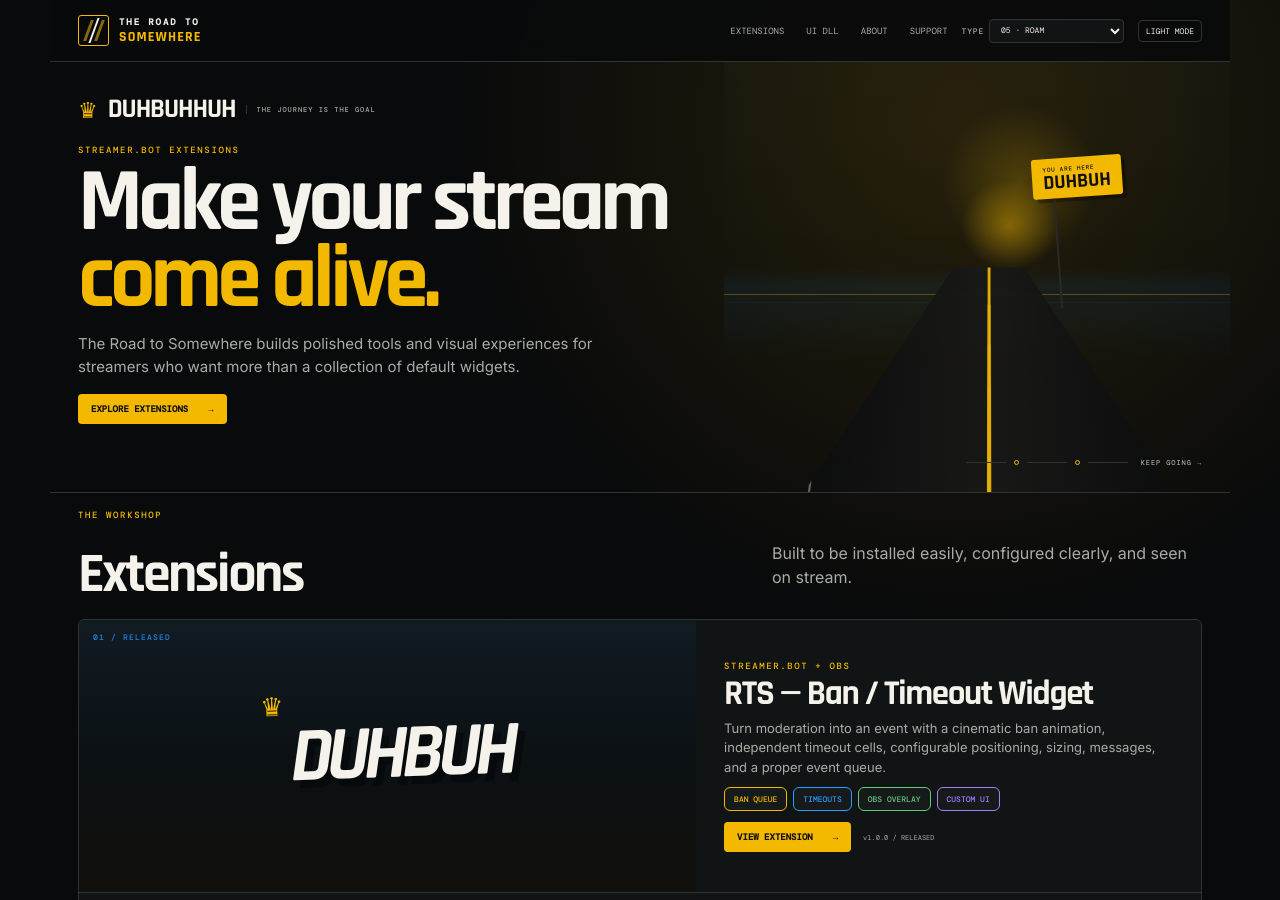
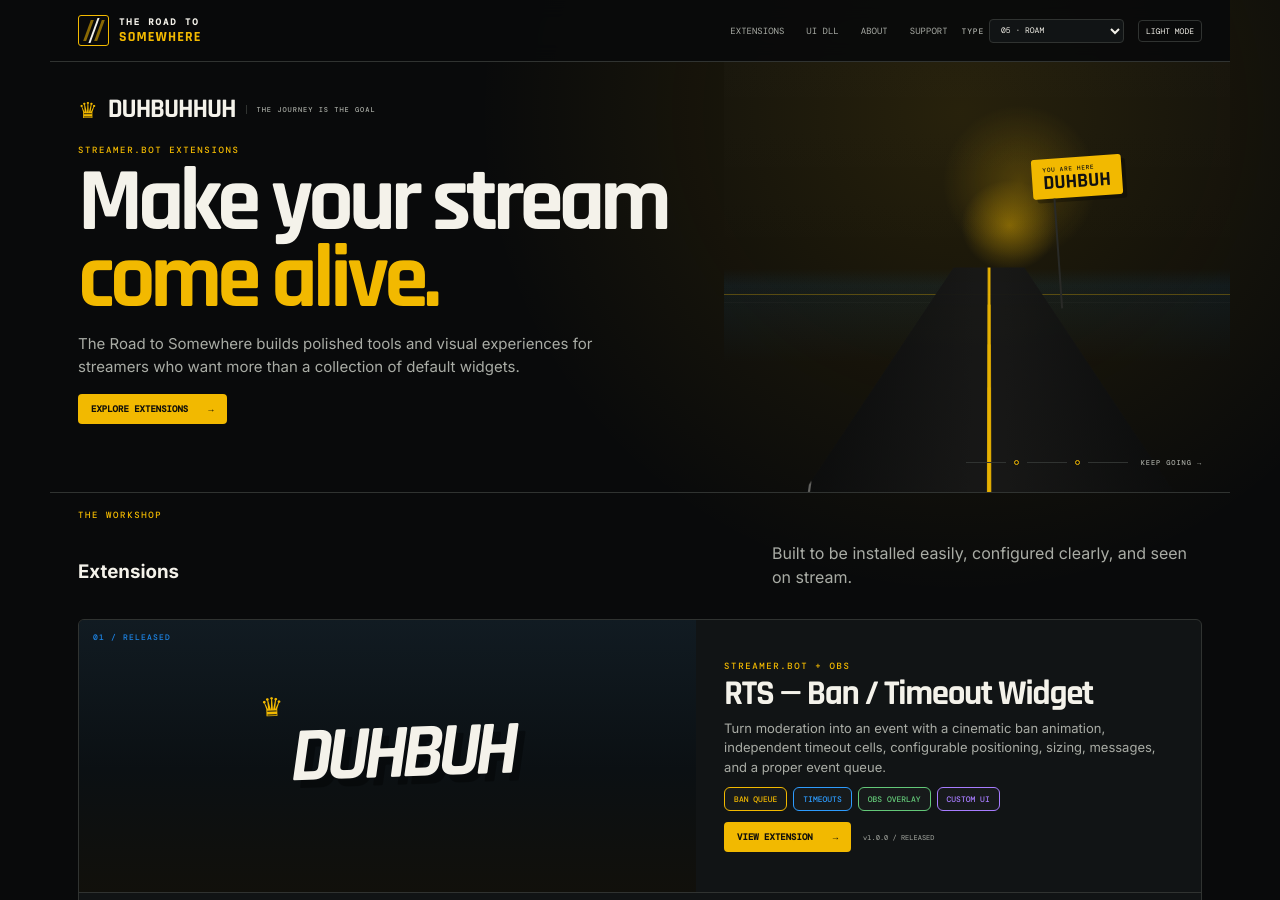
Before and after one commit to DizzyBHigh/road-to-somewhere, a Jekyll site: the page built from index.html, in a window 1280 px wide and 900 px high. Built offline with Jekyll 4.4.1, drawn with Linux system fonts in a browser that asks for light colours.

Commit message:
Adjust section kicker and heading hierarchy

```diff
--- a/index.html
+++ b/index.html
@@ -6,7 +6,7 @@
 {% assign rts = site.data.rts_ban_timeout %}
 <main>
   <section class="hero"><div class="hero-main"><div class="dbhh-lockup"><span class="crown" aria-hidden="true">♛</span><span class="dbhh-name">DuhBuhHuh</span><span class="dbhh-tag">THE JOURNEY IS THE GOAL</span></div><div class="eyebrow">STREAMER.BOT EXTENSIONS</div><h1>Make your stream<br><em>come alive.</em></h1><p class="hero-copy">The Road to Somewhere builds polished tools and visual experiences for streamers who want more than a collection of default widgets.</p><a class="button" href="#extensions">Explore extensions <span>→</span></a></div><div class="hero-road-art" aria-hidden="true"><div class="hero-road-sky"></div><div class="hero-road-horizon"></div><div class="hero-road"><i></i><b></b></div><div class="hero-road-sign"><span>YOU ARE HERE</span><strong>DUHBUH</strong></div></div><div class="route-line" aria-hidden="true"><span></span><i></i><span></span><i></i><span></span><b>KEEP GOING →</b></div></section>
-  <section id="extensions" class="section"><div class="section-kicker">THE WORKSHOP</div><div class="section-heading"><h2>Extensions</h2><p>Built to be installed easily, configured clearly, and seen on stream.</p></div><article class="product-card"><div class="product-art"><div class="product-badge">01 / {{ rts.status }}</div><div class="van-lockup"><span class="crown">♛</span><span class="van">DUHBUH</span></div></div><div class="product-info"><div class="product-type">{{ rts.type }}</div><h3>{{ rts.product }}</h3><p>{{ rts.description }}</p><div class="tags">{% for tag in rts.tags %}<span class="{{ tag.class }}">{{ tag.label }}</span>{% endfor %}</div><div class="product-actions"><a class="button" href="{{ rts.url | relative_url }}">View extension <span>→</span></a><span class="status">v{{ rts.version }} / {{ rts.status }}</span></div></div><div class="product-card-footer"><span>01</span><strong>{{ rts.footerLabel }}</strong><span>v{{ rts.version }}</span></div></article></section>
-  <section id="about" class="section split"><div><div class="section-kicker">THE IDEA</div><h2>Tools and Widgets with a purpose.</h2></div><div class="copy"><p>The Road to Somewhere is a collection of Streamer.bot extensions designed to help you <span class="accent-text">REACT</span> to <span class="accent-text">EVENTS</span> and <span class="accent-text">INTERACTIONS</span> from your <span class="accent-text">AUDIENCE</span> and streaming <span class="accent-text">PLATFORMS</span> to help make your stream more <span class="accent-text">ENGAGING</span>.</p><p>Each extension is designed as a complete experience: Streamer.bot code, polished overlays, custom settings, clear documentation, and sensible installation.</p></div></section>
-  <section id="support" class="section support"><div class="section-kicker">NEED A HAND?</div><h2>Every extension comes with documentation that tells you what to do — and why.</h2><p>Installation steps, settings references, troubleshooting, and release notes will live alongside each product.</p></section>
+  <section id="extensions" class="section"><div class="section-kicker">THE WORKSHOP</div><div class="section-heading"><h3>Extensions</h3><p>Built to be installed easily, configured clearly, and seen on stream.</p></div><article class="product-card"><div class="product-art"><div class="product-badge">01 / {{ rts.status }}</div><div class="van-lockup"><span class="crown">♛</span><span class="van">DUHBUH</span></div></div><div class="product-info"><div class="product-type">{{ rts.type }}</div><h3>{{ rts.product }}</h3><p>{{ rts.description }}</p><div class="tags">{% for tag in rts.tags %}<span class="{{ tag.class }}">{{ tag.label }}</span>{% endfor %}</div><div class="product-actions"><a class="button" href="{{ rts.url | relative_url }}">View extension <span>→</span></a><span class="status">v{{ rts.version }} / {{ rts.status }}</span></div></div><div class="product-card-footer"><span>01</span><strong>{{ rts.footerLabel }}</strong><span>v{{ rts.version }}</span></div></article></section>
+  <section id="about" class="section split"><div><div class="section-kicker">THE IDEA</div><h3>Tools and Widgets with a purpose.</h3></div><div class="copy"><p>The Road to Somewhere is a collection of Streamer.bot extensions designed to help you <span class="accent-text">REACT</span> to <span class="accent-text">EVENTS</span> and <span class="accent-text">INTERACTIONS</span> from your <span class="accent-text">AUDIENCE</span> and streaming <span class="accent-text">PLATFORMS</span> to help make your stream more <span class="accent-text">ENGAGING</span>.</p><p>Each extension is designed as a complete experience: Streamer.bot code, polished overlays, custom settings, clear documentation, and sensible installation.</p></div></section>
+  <section id="support" class="section support"><div class="section-kicker">NEED A HAND?</div><h3>Every extension comes with documentation that tells you what to do — and why.</h3><p>Installation steps, settings references, troubleshooting, and release notes will live alongside each product.</p></section>
 </main>
```
